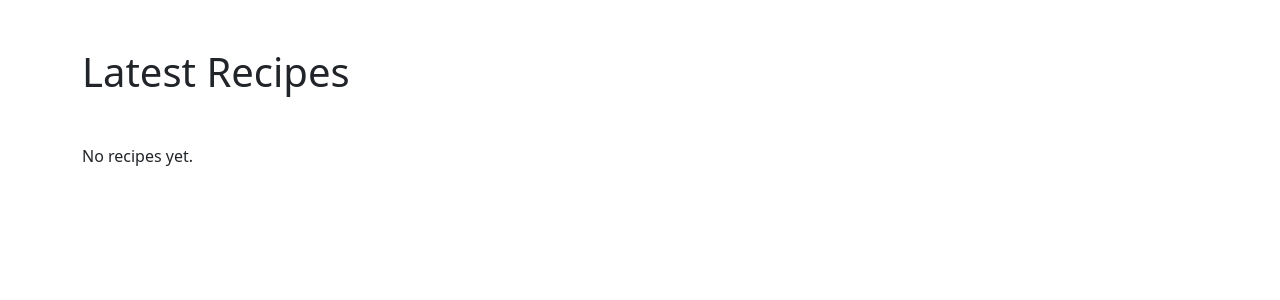
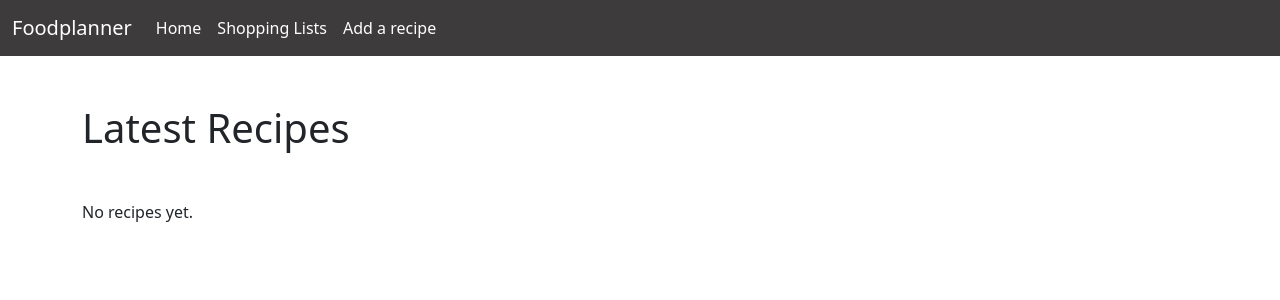
Before and after one commit to jeromebelpaire/foodplanner, a Django app: page /recipes/home/ in a window 1280 px wide. Shown: the top 300 px of the page. Run offline with Django 4.2, Linux system fonts and the light colour scheme; the visitor is signed in with stand-in values (Sample User, id 1); data that the repository does not hold is empty; parts of the project's set-up code (start-up, migrations or seed data) failed here and were passed over.

Commit message:
feat: add navbar

```diff
--- a/recipes/static/recipes/main.css
+++ b/recipes/static/recipes/main.css
@@ -5,3 +5,9 @@
 .checkbox{
   margin-right: 10px;
 }
+
+.card-img-top {
+        width: 100%;
+        height: 15vw;
+        object-fit: cover;
+      }
--- /dev/null
+++ b/recipes/templates/recipes/base.html
@@ -0,0 +1,54 @@
+{% load static %}
+
+<!DOCTYPE html>
+<html lang="en">
+  <head>
+    <meta charset="UTF-8" />
+    <meta name="viewport" content="width=device-width, initial-scale=1.0" />
+    <title>Foodplanner</title>
+    <link rel="stylesheet" type="text/css" href="{% static 'recipes/main.css' %}" />
+    <link
+      href="https://cdn.jsdelivr.net/npm/bootstrap@5.0.2/dist/css/bootstrap.min.css"
+      rel="stylesheet"
+      integrity="sha384-EVSTQN3/azprG1Anm3QDgpJLIm9Nao0Yz1ztcQTwFspd3yD65VohhpuuCOmLASjC"
+      crossorigin="anonymous"
+    />
+    <script
+      src="https://code.jquery.com/jquery-3.7.0.min.js"
+      integrity="sha256-2Pmvv0kuTBOenSvLm6bvfBSSHrUJ+3A7x6P5Ebd07/g="
+      crossorigin="anonymous"
+    ></script>
+  </head>
+  <body>
+    <nav class="navbar navbar-expand-lg navbar-dark" style="background-color: #3d3b3b; color: white">
+      <div class="container-fluid">
+        <a class="navbar-brand" href="#">Foodplanner</a>
+        <button
+          class="navbar-toggler"
+          type="button"
+          data-bs-toggle="collapse"
+          data-bs-target="#navbarNav"
+          aria-controls="navbarNav"
+          aria-expanded="false"
+          aria-label="Toggle navigation"
+        >
+          <span class="navbar-toggler-icon"></span>
+        </button>
+        <div class="collapse navbar-collapse" id="navbarNav">
+          <ul class="navbar-nav">
+            <li class="nav-item">
+              <a class="nav-link active" aria-current="page" href="{% url 'home_view' %}">Home</a>
+            </li>
+                        <li class="nav-item">
+              <a class="nav-link active" aria-current="page" href="{% url 'recipe_sum_view' %}">Shopping Lists</a>
+            </li>
+                        <li class="nav-item">
+              <a class="nav-link active" aria-current="page" href="../../admin/recipes/recipe/">Add a recipe</a>
+          </ul>
+        </div>
+      </div>
+    </nav>
+
+    <div class="content">{% block content %}{% endblock %}</div>
+  </body>
+</html>
--- a/recipes/templates/recipes/home.html
+++ b/recipes/templates/recipes/home.html
@@ -1,18 +1,6 @@
-{% load static %}
-<!DOCTYPE html>
-<html>
-  <head>
-    <title>Home</title>
-    <link href="https://cdn.jsdelivr.net/npm/bootstrap@5.0.2/dist/css/bootstrap.min.css" rel="stylesheet" integrity="sha384-EVSTQN3/azprG1Anm3QDgpJLIm9Nao0Yz1ztcQTwFspd3yD65VohhpuuCOmLASjC" crossorigin="anonymous">
-    <style>
-      .card-img-top {
-        width: 100%;
-        height: 15vw;
-        object-fit: cover;
-      }
-    </style>
-  </head>
-  <body>
+{% extends "recipes/base.html" %}
+
+{% block content %}
     <div class="container py-5">
       <h1 class="mb-5">Latest Recipes</h1>
       <div class="row row-cols-1 row-cols-md-3 g-4">
@@ -35,5 +23,4 @@
         {% endfor %}
       </div>
     </div>
-  </body>
-</html>
+{% endblock %}
```
Also changed, not shown: recipes/templates/recipes/recipe_sum.html (+4 -25 lines).
